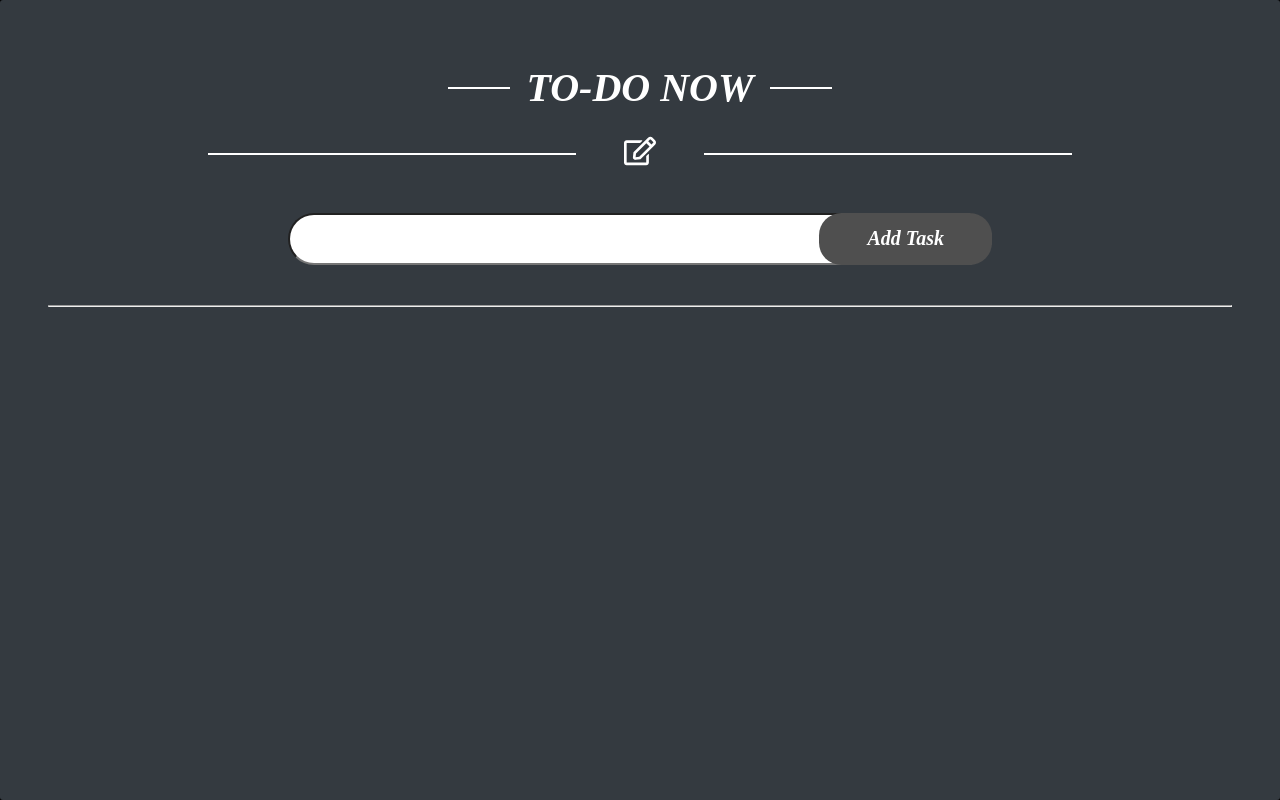
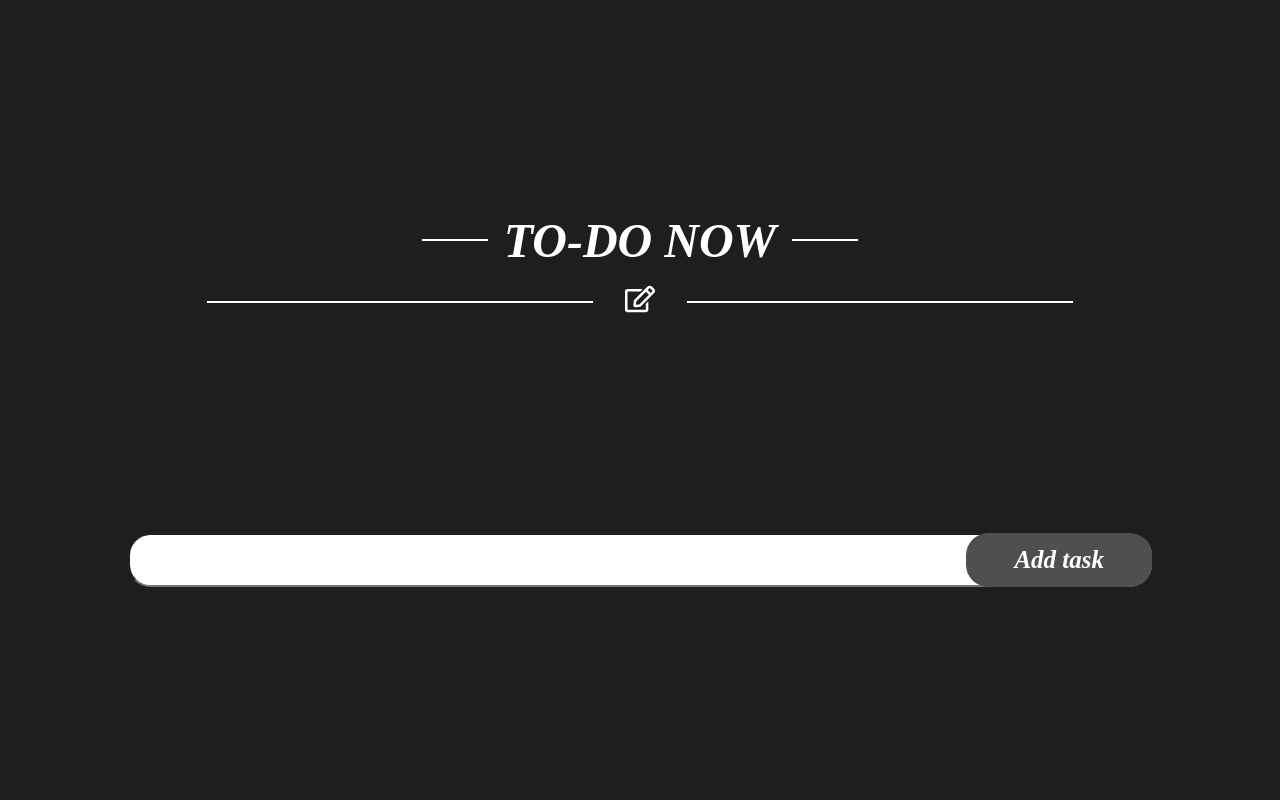
Before and after one commit to KavinKumar008/ToDo-App-Now, a React (Vite) app: page /todopage in a window 1280 px wide. Built offline with nearby package versions, Linux system fonts and the light colour scheme.

Commit message:
delete functionality added successfully

```diff
--- a/src/component1/TodoPage.jsx
+++ b/src/component1/TodoPage.jsx
@@ -5,18 +5,24 @@ import DisplayValue from "../textdisplay/DisplayValue";
 
 const TodoPage = () => {
   const [inputValue, setInputValue] = useState("");
-  const [displayData, setDisplayData] = useState(false);
+  const [storeData, setStoreData] = useState([]);
 
-  const handleSubmit = (e) => {
-    e.preventDefault();
-    setDisplayData(true);
+  const handleSubmit = () => {
+    setStoreData((prev) => [...prev, inputValue]);
+    setInputValue("");
   };
+
+  function deleteData(index) {
+    setStoreData(storeData.filter((_, ind) => ind !== index));
+  }
+
+  function editData() {}
 
   return (
     <main className={Style.mainContainer}>
       <div className={Style.title}>
         <h1 className={Style.appName}>
-          <span style={{ fontSize: "2.5rem" }}>TO-DO NOW</span>
+          <span>TO-DO NOW</span>
         </h1>
         <div className={Style.logoContainer}>
           <span>
@@ -29,16 +35,25 @@ const TodoPage = () => {
           type="text"
           className={Style.inputBox}
           value={inputValue}
-          onChange={(e) => setInputValue(e.target.value)}
+          onChange={(e) => {
+            setInputValue(e.target.value);
+          }}
         />
-        <button className={Style.btn} onClick={handleSubmit}>
-          Add Task
-        </button>
+        <div className={Style.btns}>
+          <button
+            disabled={!inputValue}
+            className={Style.btn}
+            onClick={handleSubmit}
+          >
+            Add task
+          </button>
+        </div>
       </label>
-
-      <hr />
-
-      {displayData ? <DisplayValue inputValue={inputValue} /> : null}
+      {storeData.map((item, ind) => (
+        <div key={ind}>
+          <DisplayValue item={item} ind={ind} deleteData={deleteData} />
+        </div>
+      ))}
     </main>
   );
 };
--- a/src/component1/style.module.css
+++ b/src/component1/style.module.css
@@ -1,4 +1,4 @@
-.mainContainer{
+/* .mainContainer{
     width: 100vw;
     height: 100vh;
     background-color: #343a40;
@@ -88,4 +88,105 @@
     font-style: italic;
     border: none;
 
+} */
+
+
+
+
+/* New styling */
+
+.mainContainer{
+    width: 100vw;
+    height: 100vh;
+    background-color: #1e1e1e;
+    display: flex;
+    align-items: center;
+    justify-content: space-evenly;
+    flex-direction: column;
 }
+
+.title{
+    display: flex;
+    align-items: center;
+    justify-content: center;
+    flex-direction: column;
+    gap: 1rem;
+    font-size: 1.5rem;
+}
+
+.appName{
+    display: flex;
+    gap: 1rem;
+    font-size: 3rem;
+    font-style: italic;
+    font-weight: bolder;
+}
+
+.appName::before,.appName::after{
+    width: 5vw;
+    content: "";
+    flex: 1 1;
+    border: 0.1rem solid #fff;
+    margin: auto;
+}
+
+.logoContainer{
+    display: flex;
+    font-size: 30px;
+    gap: 2rem;
+}
+
+.logoContainer::before,.logoContainer::after{
+    width: 30vw;
+   content: "";
+   flex: 1 1;
+   border: 0.1rem solid #fff;
+   margin: auto;
+}
+
+.formInner{
+    display: flex;
+    width: 80vw;
+    padding: unset;
+    position: relative;
+}
+
+.inputBox{
+    width: 100vw;
+    padding: 0.9rem;
+    border-radius: 1.4rem;
+    font-size: 18px;
+    outline: none;
+}
+
+.btn{
+    position: absolute;
+    display: flex;
+    right: 0;
+    padding: 0.8rem 3rem;
+    border: none;
+    font-size: 25px;
+    font-style: italic;
+    font-weight: bolder;
+    border-radius: 1.4rem;
+    color: #fff;
+    background-color: #4f4f4f;
+    cursor: pointer;
+}
+
+
+@media screen and (max-width:518px){
+
+    .formInner{
+        width: 100vw;
+        display: block;
+    }
+
+    .btn{
+       width: 100vw;
+       display: flex;
+       align-items: center;
+       justify-content: center;
+       font-size: 2rem;
+    }
+}
--- a/src/index.css
+++ b/src/index.css
@@ -15,5 +15,4 @@ body{
   display: flex;
   align-items: center;
   justify-content: center;
-  /* margin-top: 2rem; */
 }
--- a/src/textdisplay/DisplayValue.jsx
+++ b/src/textdisplay/DisplayValue.jsx
@@ -1,22 +1,28 @@
-import React from "react";
+import React, { useState } from "react";
 import Style from "../textdisplay/style.module.css";
-import { RiDeleteBin6Line } from "react-icons/ri";
 import { MdDelete, MdOutlineEditNote } from "react-icons/md";
 import { FaEdit } from "react-icons/fa";
-import { FaDeleteLeft } from "react-icons/fa6";
 
-const DisplayValue = ({ inputValue }) => {
+const DisplayValue = ({ item, deleteData, ind }) => {
+  function getItem(itm) {
+    deleteData(itm);
+  }
+
   return (
-    <main className={Style.displayContainer}>
+    <main key={ind} className={Style.displayContainer}>
       <div type="text" className={Style.inputDisplay}>
         <div className={Style.inputChild}>
-          <h1 className={Style.displayData}>{inputValue}</h1>
+          <h1 className={Style.displayData}>{item}</h1>
           <div className={Style.btns}>
             <button className={Style.logos}>
               <FaEdit fontSize={22} className={Style.editLogo} />
             </button>
             <button className={Style.logos}>
-              <MdDelete fontSize={24} className={Style.deleteLogo} />
+              <MdDelete
+                fontSize={24}
+                className={Style.deleteLogo}
+                onClick={() => getItem(ind)}
+              />
             </button>
           </div>
         </div>
```
